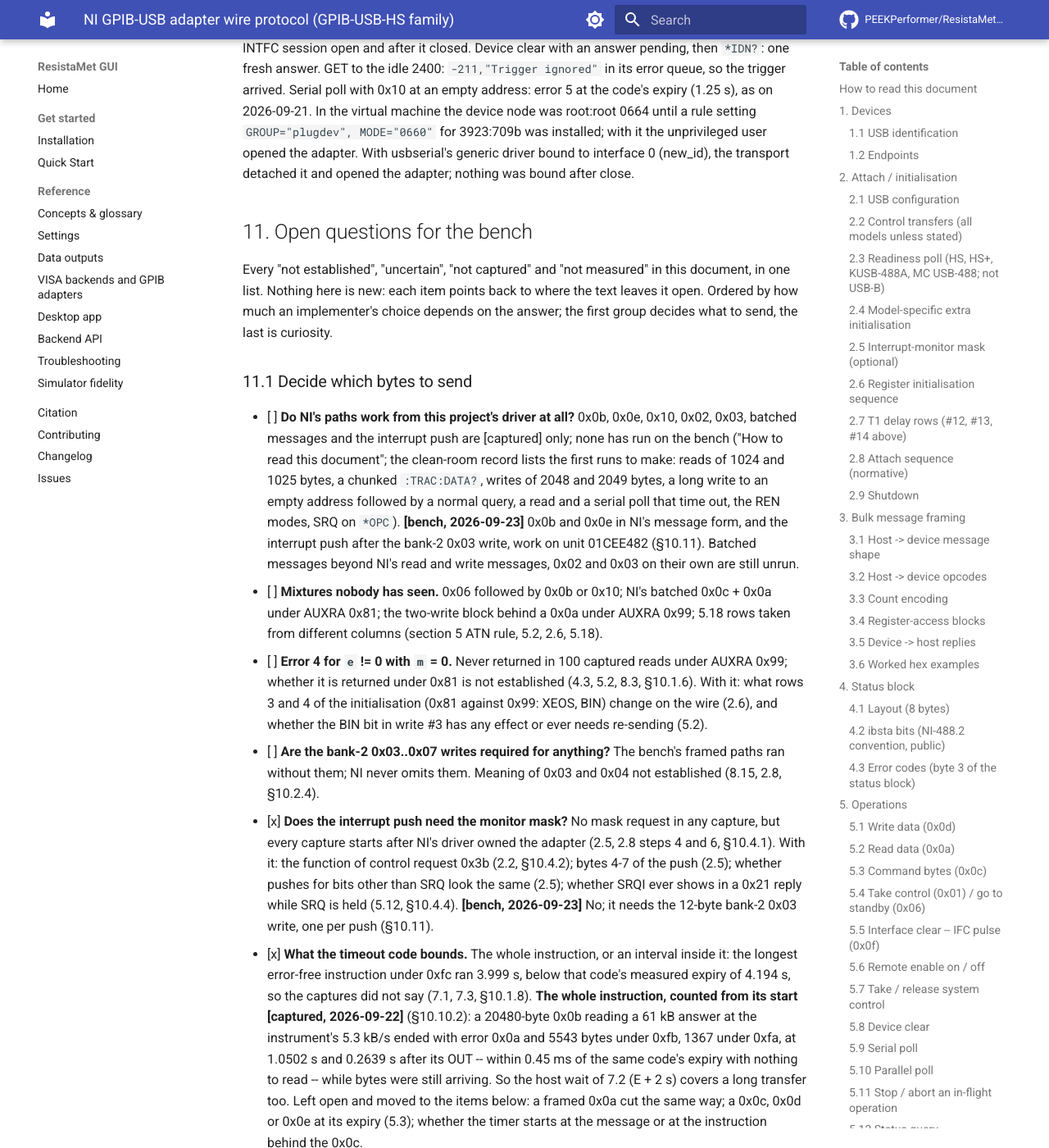
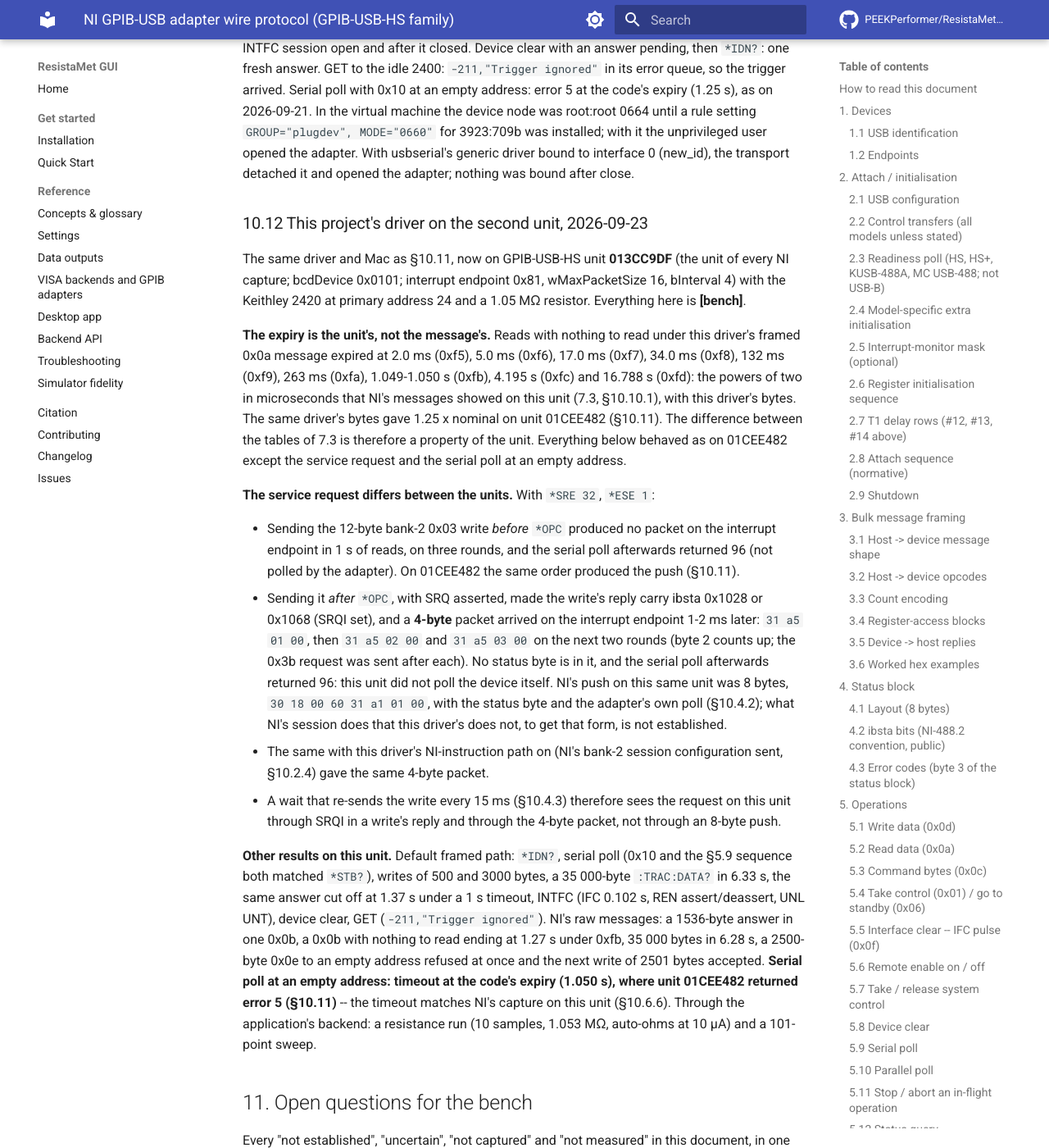
Before and after one commit to PEEKPerformer/ResistaMet-GUI, an MkDocs documentation site: the page built from docs/design/ni_usb_gpib_protocol.md, in a window 1280 px wide and 1400 px high, scrolled down 91446 px. Shown: the whole window at 82% size. Built offline with MkDocs 1.6.1 and Material for MkDocs 9.7.7, drawn with Linux system fonts in a browser that asks for light colours; comment, search, counter and statistics services are not loaded; some of the changed text lies outside the part shown.

Commit message:
Record the driver on the second adapter unit in the spec
Unit 013CC9DF, the one NI's driver was captured on, with the 2420 on
the Mac. This driver's own bytes gave that unit's powers-of-two
expiries, so the 1.25 x table of the other unit is the unit's, and the
section 11 question is closed. The service request differs: this unit
sends no packet when the bank-2 0x03 write comes before SRQ, and when it
comes after, the reply shows SRQI and a 4-byte packet `31 a5 nn 00`
follows with a counter and no status byte, and the adapter does not
poll the device. Its serial poll of an empty address times out where the
other unit returns error 5. The rest matched.

```diff
--- a/docs/design/ni_usb_gpib_protocol.md
+++ b/docs/design/ni_usb_gpib_protocol.md
@@ -3537,6 +3537,57 @@
 the transport detached it and opened the adapter; nothing was bound
 after close.
 
+### 10.12 This project's driver on the second unit, 2026-09-23
+
+The same driver and Mac as §10.11, now on GPIB-USB-HS unit **013CC9DF** (the
+unit of every NI capture; bcdDevice 0x0101; interrupt endpoint 0x81,
+wMaxPacketSize 16, bInterval 4) with the Keithley 2420 at primary address 24
+and a 1.05 MΩ resistor. Everything here is **[bench]**.
+
+**The expiry is the unit's, not the message's.** Reads with nothing to read
+under this driver's framed 0x0a message expired at 2.0 ms (0xf5), 5.0 ms
+(0xf6), 17.0 ms (0xf7), 34.0 ms (0xf8), 132 ms (0xf9), 263 ms (0xfa),
+1.049-1.050 s (0xfb), 4.195 s (0xfc) and 16.788 s (0xfd): the powers of two
+in microseconds that NI's messages showed on this unit (7.3, §10.10.1), with
+this driver's bytes. The same driver's bytes gave 1.25 x nominal on unit
+01CEE482 (§10.11). The difference between the tables of 7.3 is therefore a
+property of the unit. Everything below behaved as on 01CEE482 except the
+service request and the serial poll at an empty address.
+
+**The service request differs between the units.** With `*SRE 32`, `*ESE 1`:
+
+- Sending the 12-byte bank-2 0x03 write *before* `*OPC` produced no packet on
+  the interrupt endpoint in 1 s of reads, on three rounds, and the serial
+  poll afterwards returned 96 (not polled by the adapter). On 01CEE482 the
+  same order produced the push (§10.11).
+- Sending it *after* `*OPC`, with SRQ asserted, made the write's reply
+  carry ibsta 0x1028 or 0x1068 (SRQI set), and a **4-byte** packet arrived
+  on the interrupt endpoint 1-2 ms later: `31 a5 01 00`, then `31 a5 02 00`
+  and `31 a5 03 00` on the next two rounds (byte 2 counts up; the 0x3b
+  request was sent after each). No status byte is in it, and the serial poll
+  afterwards returned 96: this unit did not poll the device itself. NI's
+  push on this same unit was 8 bytes, `30 18 00 60 31 a1 01 00`, with the
+  status byte and the adapter's own poll (§10.4.2); what NI's session does
+  that this driver's does not, to get that form, is not established.
+- The same with this driver's NI-instruction path on (NI's bank-2 session
+  configuration sent, §10.2.4) gave the same 4-byte packet.
+- A wait that re-sends the write every 15 ms (§10.4.3) therefore sees the
+  request on this unit through SRQI in a write's reply and through the
+  4-byte packet, not through an 8-byte push.
+
+**Other results on this unit.** Default framed path: `*IDN?`, serial poll
+(0x10 and the §5.9 sequence both matched `*STB?`), writes of 500 and 3000
+bytes, a 35 000-byte `:TRAC:DATA?` in 6.33 s, the same answer cut off at
+1.37 s under a 1 s timeout, INTFC (IFC 0.102 s, REN assert/deassert, UNL
+UNT), device clear, GET (`-211,"Trigger ignored"`). NI's raw messages: a
+1536-byte answer in one 0x0b, a 0x0b with nothing to read ending at 1.27 s
+under 0xfb, 35 000 bytes in 6.28 s, a 2500-byte 0x0e to an empty address
+refused at once and the next write of 2501 bytes accepted. **Serial poll at
+an empty address: timeout at the code's expiry (1.050 s), where unit
+01CEE482 returned error 5 (§10.11)** -- the timeout matches NI's capture on
+this unit (§10.6.6). Through the application's backend: a resistance run
+(10 samples, 1.053 MΩ, auto-ohms at 10 µA) and a 101-point sweep.
+
 ## 11. Open questions for the bench
 
 Every "not established", "uncertain", "not captured" and "not measured"
@@ -3710,10 +3761,11 @@
   that no longer exists (§8.2 recovery is for a present adapter), and a
   way for the run layer to say the output could not be turned off.
   **[bench, 2026-09-23]** On macOS the open handle never reports errno 19: the in-flight transfer fails with errno 5 and every later request with libusb's "Other error"; errno 19 comes only when the device is opened again. On Linux the in-flight transfer reports errno 19 (§10.11).
-- [ ] **Why unit 01CEE482 expires at 1.25 x {0.1, 0.3, 1, 3, 16, 33} s
+- [x] **Why unit 01CEE482 expires at 1.25 x {0.1, 0.3, 1, 3, 16, 33} s
   and unit 013CC9DF at powers of two in microseconds** (7.3): the unit,
   or this driver's message? Send NI's exact 0x0a bytes from this driver
   to 01CEE482, or this driver's bytes to 013CC9DF.
+  **[bench, 2026-09-23]** The unit: this driver's bytes gave the powers of two on 013CC9DF and 1.25 x nominal on 01CEE482 (§10.12).
 - [ ] **A framed 0x0a with count 20480 whose answer was longer than the
   count wedged unit 01CEE482** **[bench, 2026-09-21]**: `:TRAC:DATA?` of
   500 x 5 elements (about 35 000 bytes) under code 0xfb drew no reply in
```
